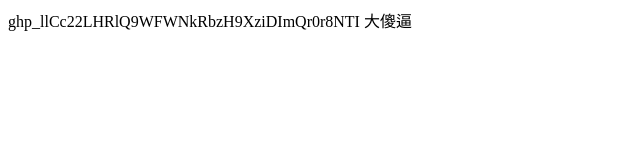
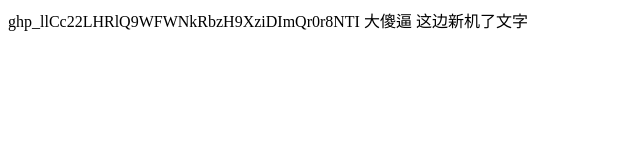
Before and after one commit to GitHubIDZJP/HTML, a plain HTML site: page index.html in a window 1280 px wide. Shown: the whole page, without its empty margins (0-640 px from the left). Drawn offline with Linux system fonts and the light colour scheme.

Commit message:
提交了 心机文字

```diff
--- a/index.html
+++ b/index.html
@@ -9,5 +9,6 @@
     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
 
     大傻逼
+    这边新机了文字
 </body>
 </html>
```
